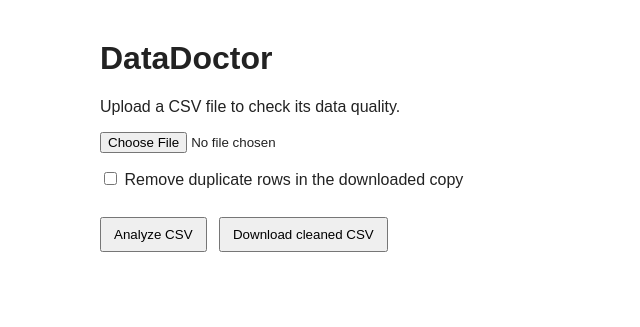
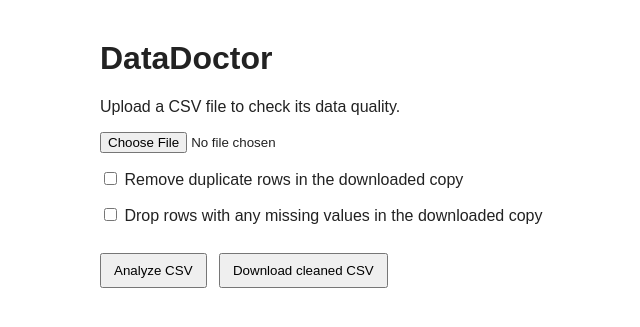
Before and after one commit to akshysasi/DataDoctor, a Flask app: page / in a window 1280 px wide. Shown: the top 327 px of the page, without its empty margins (115-755 px from the left). Run offline with Flask 3, Linux system fonts and the light colour scheme.

Commit message:
Add missing value removal option

```diff
--- a/templates/index.html
+++ b/templates/index.html
@@ -54,6 +54,12 @@
             <label>
                 <input type="checkbox" name="remove_duplicates" value="yes">
                 Remove duplicate rows in the downloaded copy
+            </label>
+        </p>
+        <p>
+            <label>
+                <input type="checkbox" name="drop_missing" value="yes">
+                Drop rows with any missing values in the downloaded copy
             </label>
         </p>
 
```
